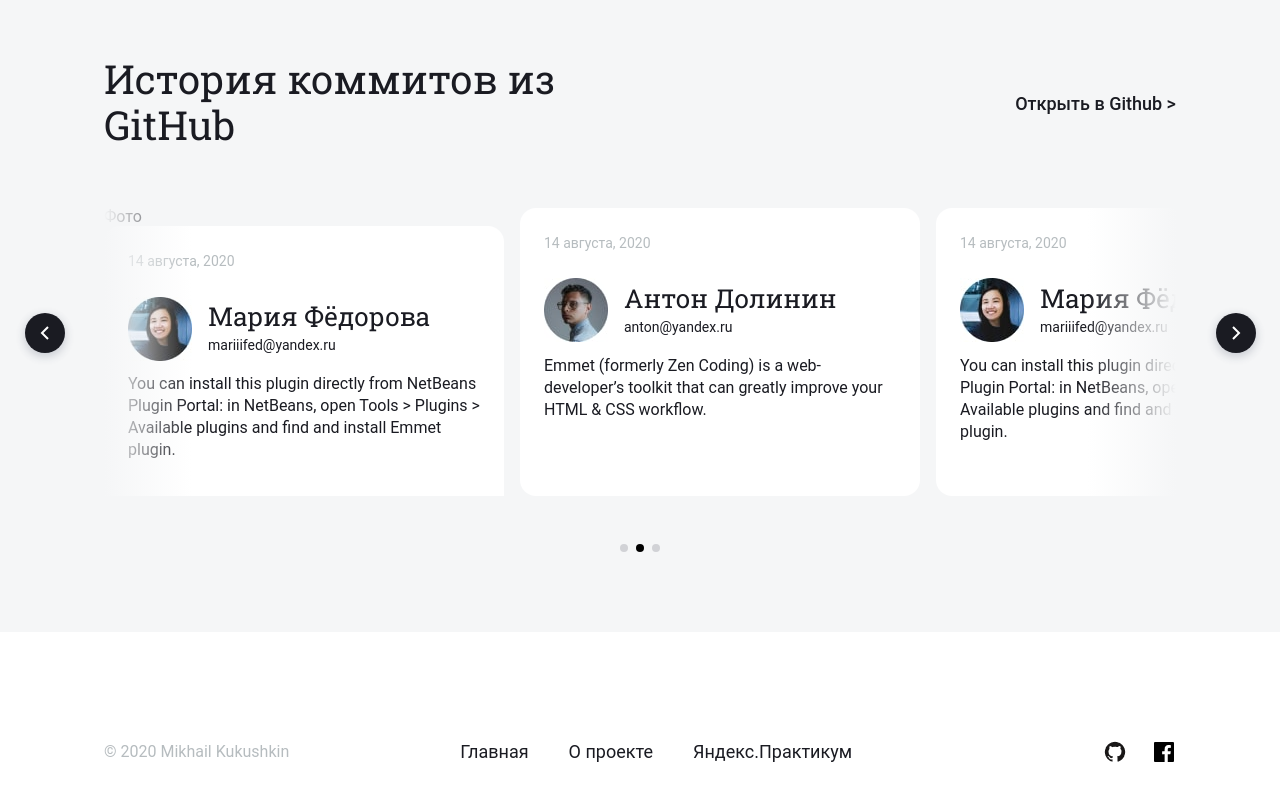
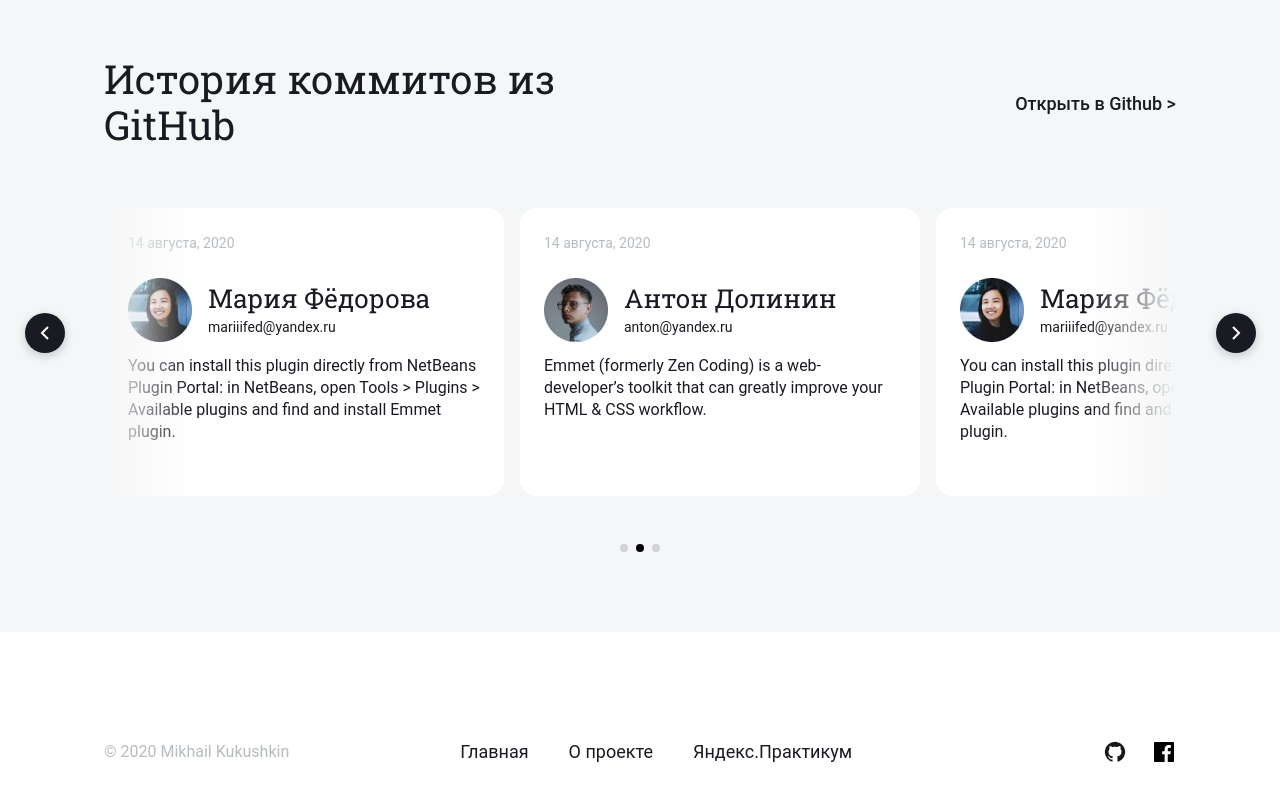
Before and after one commit to Mikhailqq/NewsAnalyzer, a website built with webpack: page src/pages/about/about.html in a window 1280 px wide. Shown: the part 1783-2583 px from the top of the page. Built offline with nearby package versions, Linux system fonts and the light colour scheme.

Commit message:
Update about.html

```diff
--- a/src/pages/about/about.html
+++ b/src/pages/about/about.html
@@ -80,7 +80,7 @@
             <img src="<%=require('../../images/arrow-left.svg').default%>" class="commits__slider-arrow commits__slider-arrow_place_left" alt="Фото">
             <img src="<%=require('../../images/arrow-right.svg').default%>" class="commits__slider-arrow commits__slider-arrow_place_right" alt="Фото">
             <div class="slider">
-                <div class="slider__item">Фото
+                <div class="slider__item">
                     <div class="slider__item-container">
                         <a class="slider-card" href="https://github.com/Mikhailqq" target="_blank">
                             <p class="slider-card__date">14 августа, 2020</p>
```
